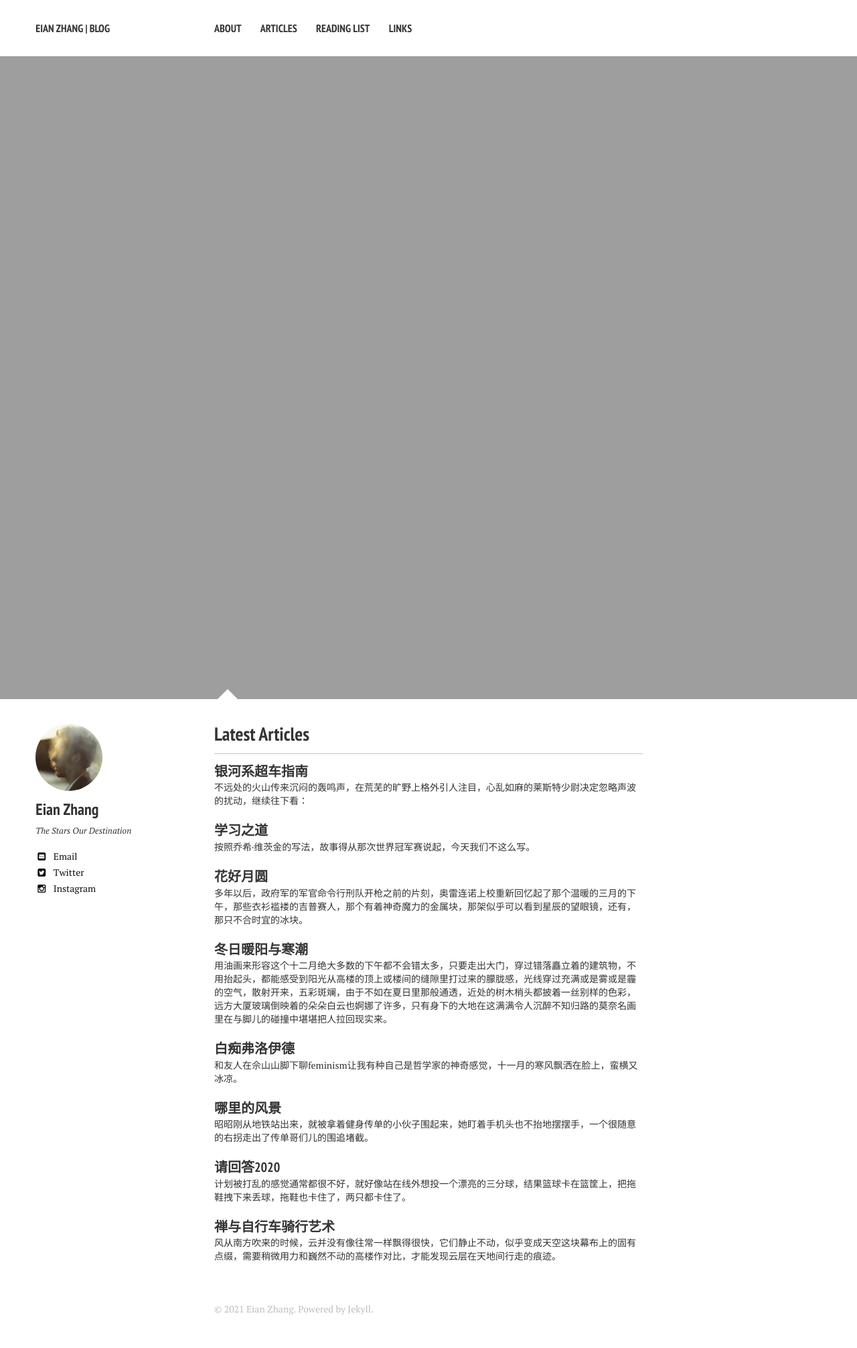
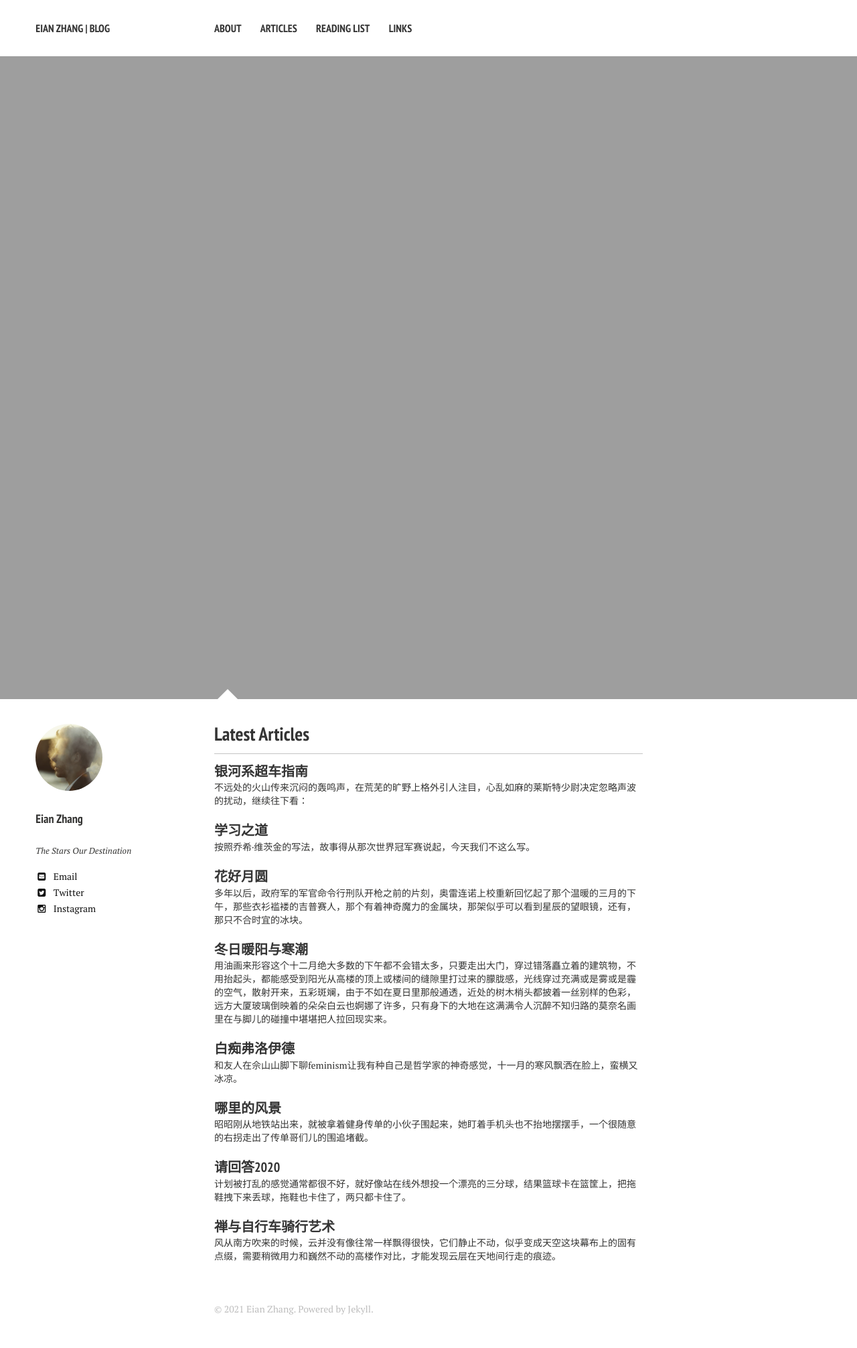
Before and after one commit to jarynzhang/eianzhang.github.io, a Jekyll site: the page built from index.md, in a window 1280 px wide. Shown: the whole page at 67% size. Built offline with Jekyll 4.4.1, drawn with Linux system fonts in a browser that asks for light colours; nearby versions of some CDN libraries.

Commit message:
Update _author-bio.html
2.958

```diff
--- a/_includes/_author-bio.html
+++ b/_includes/_author-bio.html
@@ -4,7 +4,7 @@
 
 <div itemscope itemtype="http://schema.org/Person">
   <img src="{{ site.url }}/images/{{ site.owner.avatar }}" class="bio-photo" alt="{{ site.owner.name }} bio photo" width="100" height="100"></a>
-  <h3 itemprop="name">{{ author.name }}</h3>
+  <h4 itemprop="name">{{ author.name }}</h4>
   <p>{{ author.bio }}</p>
   {% if author.email %}<a href="mailto:{{ author.email }}" class="author-social" target="_blank"><i class="fa fa-fw fa-envelope-square"></i> Email</a>{% endif %}
   {% if author.twitter %}<a href="http://twitter.com/{{ author.twitter }}" class="author-social" target="_blank"><i class="fa fa-fw fa-twitter-square"></i> Twitter</a>{% endif %}
```
